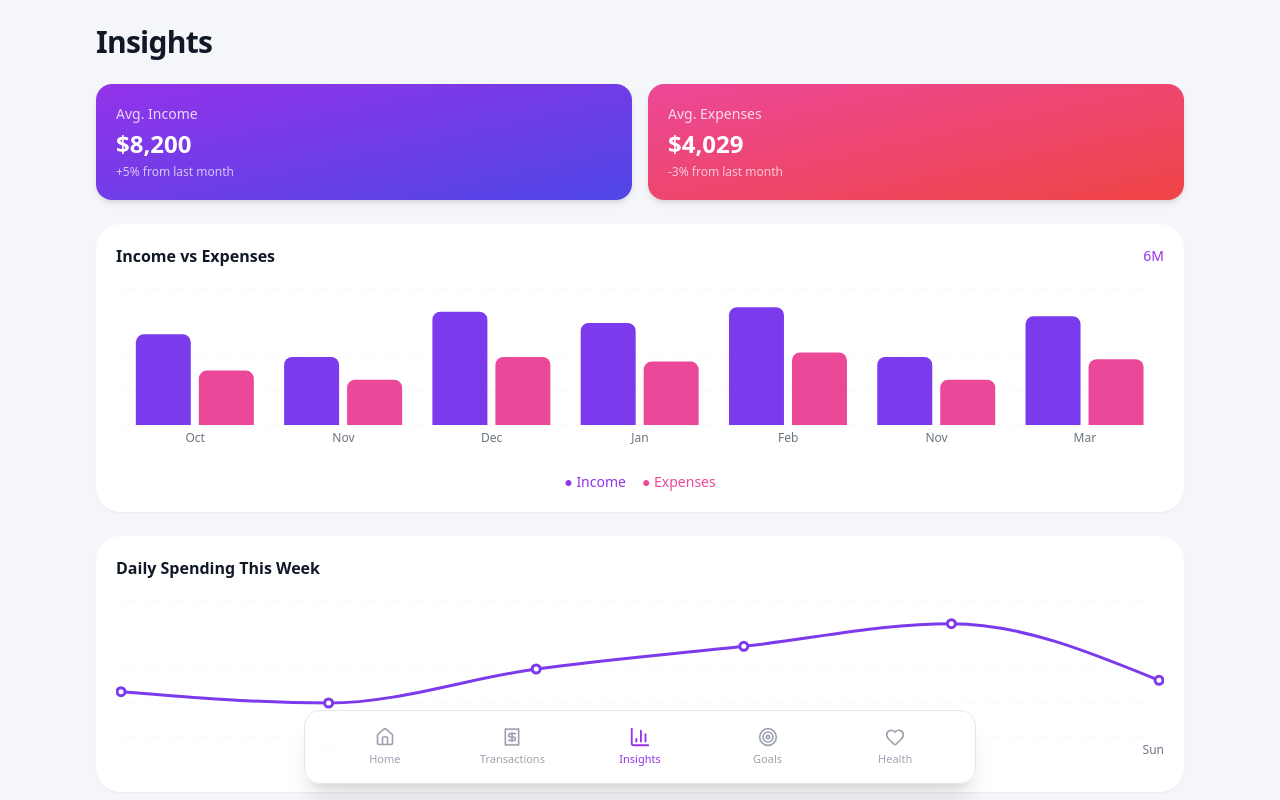
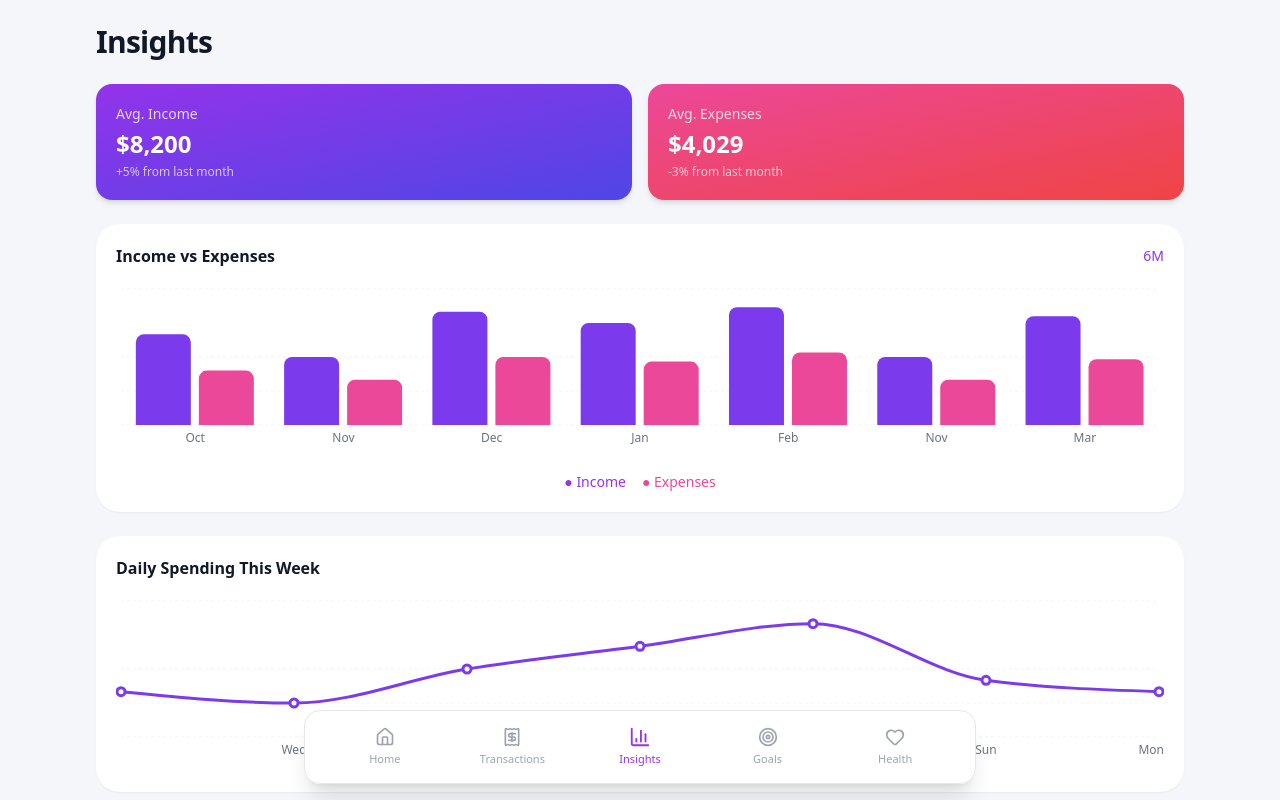
Before and after one commit to RealCifer/FinanceApp, a React (Vite) app: page /app/insights in a window 1280 px wide. Shown: the top 800 px of the page. Built offline with nearby package versions, Linux system fonts and the light colour scheme.

Commit message:
ADDED Linechart

```diff
--- a/src/components/charts/LineChart.jsx
+++ b/src/components/charts/LineChart.jsx
@@ -14,6 +14,8 @@ const data = [
   { day: "Fri", value: 400 },
   { day: "Sat", value: 500 },
   { day: "Sun", value: 250 },
+  { day: "Mon", value: 200 },
+
 ];
 
 function CustomTooltip({ active, payload }) {
```
